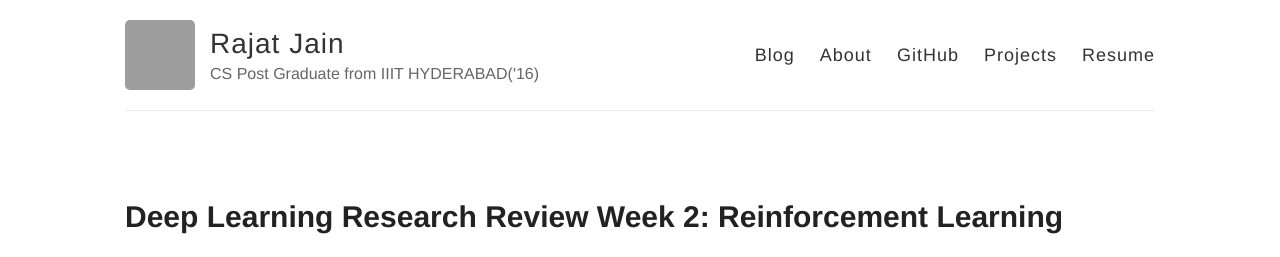
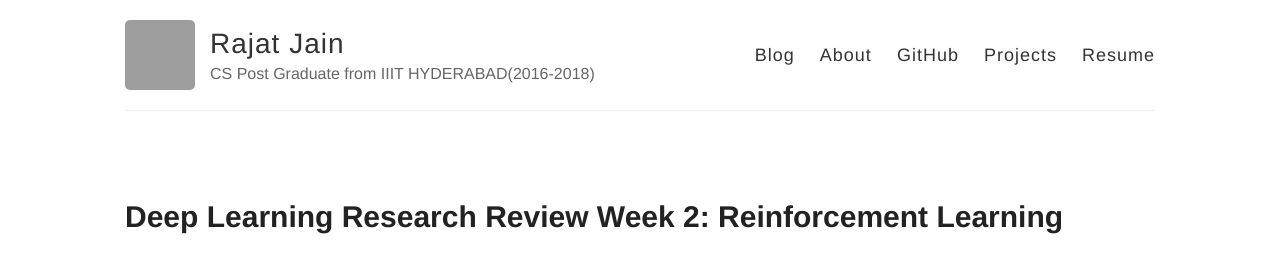
Before and after one commit to rajatjain92/rajatjain92-github.io, a Jekyll site: the page built from index.html, in a window 1280 px wide and 900 px high. Shown: the top 257 px of the window. Built offline with Jekyll 4.4.1, drawn with Linux system fonts in a browser that asks for light colours; grey boxes are pictures that could not be loaded.

Commit message:
Update _config.yml

```diff
--- a/_config.yml
+++ b/_config.yml
@@ -6,7 +6,7 @@
 name: Rajat Jain
 
 # Short bio or description (displayed in the header)
-description: CS Post Graduate from IIIT HYDERABAD('16)
+description: CS Post Graduate from IIIT HYDERABAD(2016-2018)
 
 # URL of your avatar or profile pic (you could use your GitHub profile pic)
 avatar: https://avatars2.githubusercontent.com/u/28158481?v=4&s=300
```
